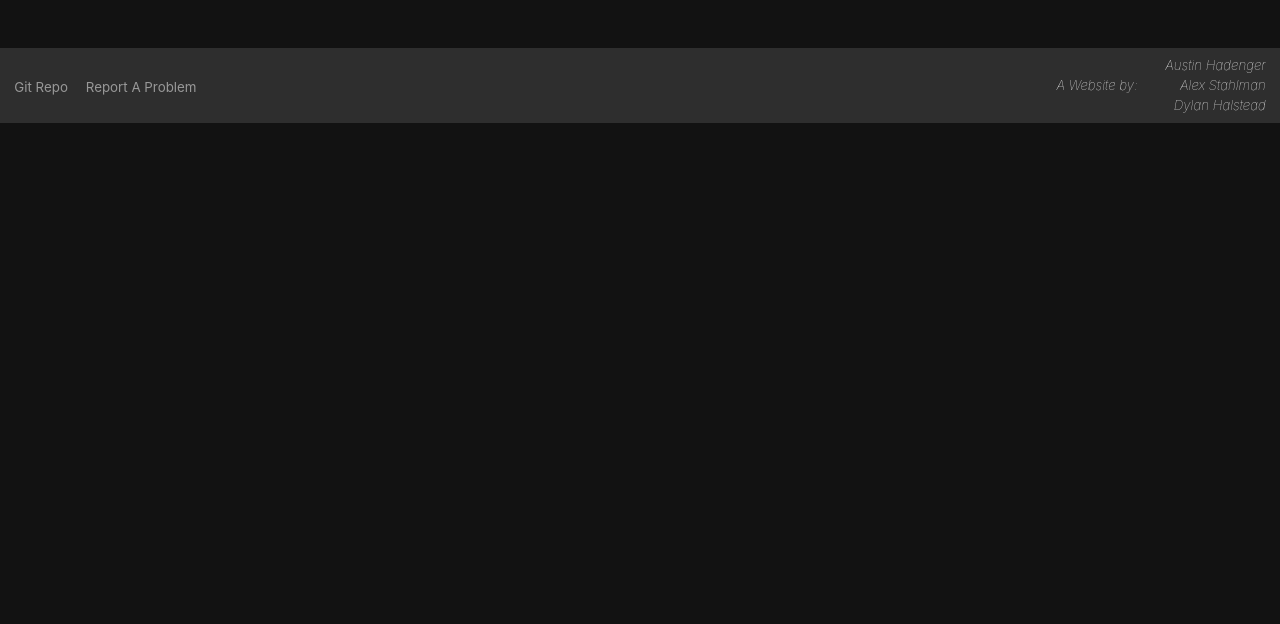
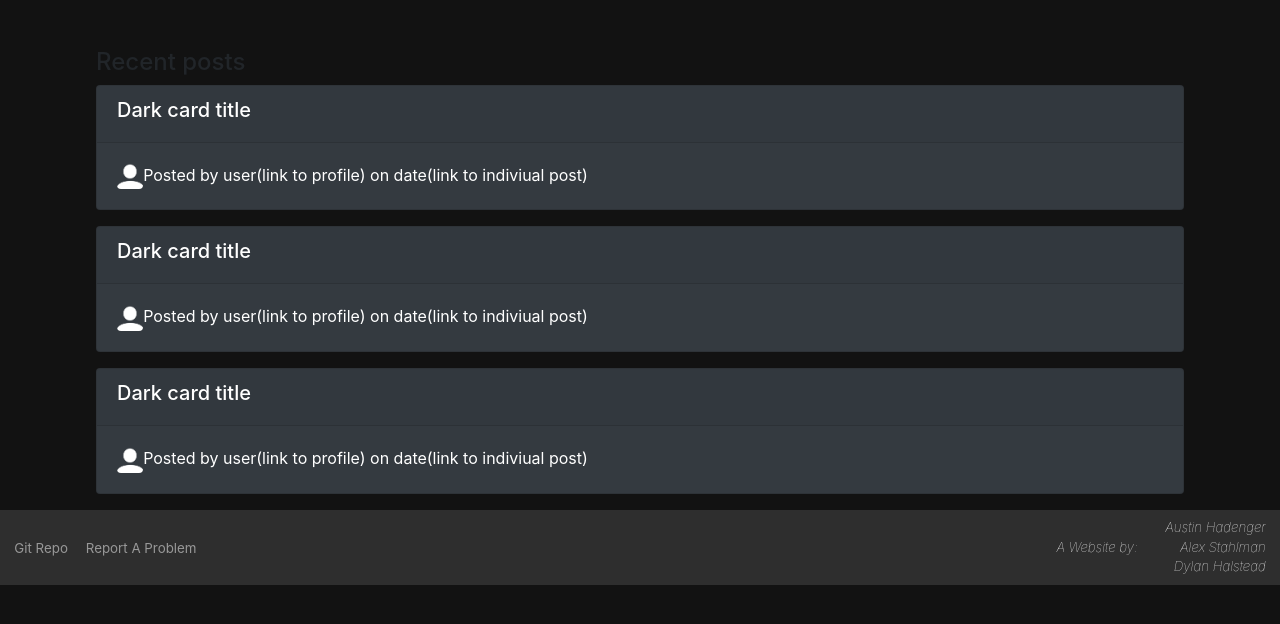
Before and after one commit to DylanHalstead/Charlotte-Cinemaholics, a Flask app: page /posts in a window 1280 px wide. Shown: the part 92-716 px from the top of the page. Run offline with Flask 2, Linux system fonts and the light colour scheme; some libraries are stand-ins or nearby versions.

Commit message:
add basic layout for all posts page

```diff
--- a/templates/all_posts.html
+++ b/templates/all_posts.html
@@ -6,5 +6,34 @@
 
 {% block body %}
 
+<h4>Recent posts</h4>
+
+
+<div class="card text-white bg-dark mb-3" style="max-width: 100%;">
+    <div class="card-header">
+        <h5>Dark card title</h5>
+    </div>
+    <div class="card-body">
+      <p class="card-text"><img src="{{ url_for('static', filename='default_user.png') }}" class="img-fluid pfp rounded" alt="">Posted by user(link to profile) on date(link to indiviual post)</p>
+    </div>
+  </div>
+  <div class="card text-white bg-dark mb-3" style="max-width: 100%;">
+    <div class="card-header">
+        <h5>Dark card title</h5>
+    </div>
+    <div class="card-body">
+      <p class="card-text"><img src="{{ url_for('static', filename='default_user.png') }}" class="img-fluid pfp rounded" alt="">Posted by user(link to profile) on date(link to indiviual post)</p>
+    </div>
+  </div>
+  <div class="card text-white bg-dark mb-3" style="max-width: 100%;">
+    <div class="card-header">
+        <h5>Dark card title</h5>
+    </div>
+    <div class="card-body">
+      <p class="card-text"><img src="{{ url_for('static', filename='default_user.png') }}" class="img-fluid pfp rounded" alt="">Posted by user(link to profile) on date(link to indiviual post)</p>
+    </div>
+  </div>
+</div>
+
 
 {% endblock %}
```
